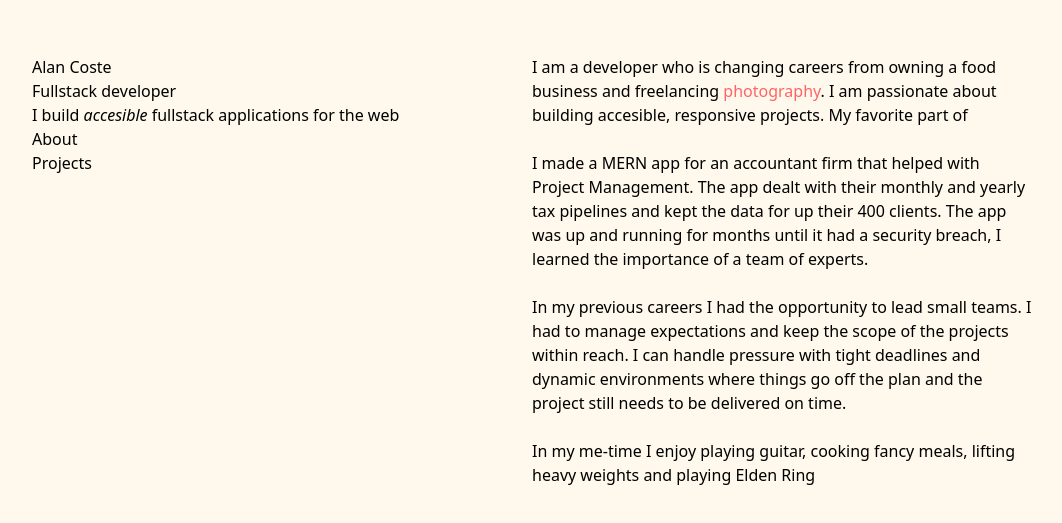
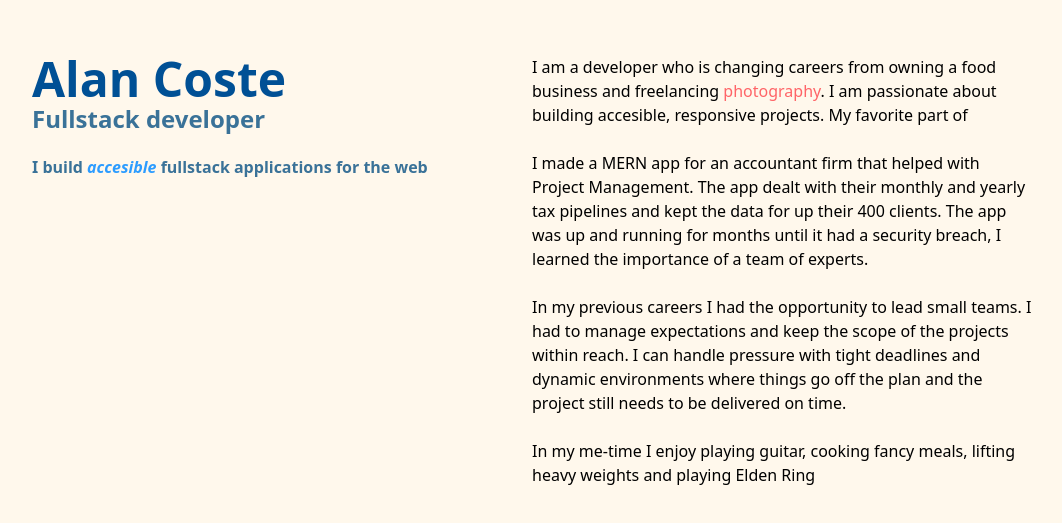
Before and after one commit to costealan/portfolio-2025, a Next.js app: page / in a window 1280 px wide. Shown: the part 105-628 px from the top of the page, without its empty margins (148-1210 px from the left). Built offline with nearby package versions, Linux system fonts and the light colour scheme.

Commit message:
feat: add styles to the Header and positioned it for desktop version

```diff
--- a/src/app/components/Header.tsx
+++ b/src/app/components/Header.tsx
@@ -2,18 +2,13 @@ import React from "react";
 
 export default function Header() {
   return (
-    <header className="flex-1">
-      <div>
-        <h1>Alan Coste</h1>
-        <h3>Fullstack developer</h3>
-        <p>
-          I build <em>accesible</em> fullstack applications for the web
-        </p>
-      </div>
-      <nav>
-        <p>About</p>
-        <p>Projects</p>
-      </nav>
+    <header className="flex-1 font-bold">
+      <h1 className="text-5xl text-dark-blue">Alan Coste</h1>
+      <h3 className="text-2xl text-base-blue">Fullstack developer</h3>
+      <p className="pt-5 text-base-blue">
+        I build <em className="text-highlight-blue">accesible</em> fullstack
+        applications for the web
+      </p>
     </header>
   );
 }
--- a/src/app/food-content/page.tsx
+++ b/src/app/food-content/page.tsx
@@ -1,17 +1,51 @@
 import Image from "next/image";
+import Link from "next/link";
 
 export default function Page() {
   return (
-    <section>
+    <main>
+      <Link href={"/"}>Home</Link>
       <div className="flex justify-center">
         <h1>Cooking and photography porftolio</h1>
       </div>
+      <section className="flex flex-wrap gap-10 justify-center">
         <Image
-        src="https://res.cloudinary.com/di6vnxokz/image/upload/v1717617435/portafolio-2024/fotografia%20de%20comieda/cdytmpdhwrttsm1d7xdr.jpg"
+          src="https://res.cloudinary.com/di6vnxokz/image/upload/q_auto/portafolio-2024/fotografia%20de%20comieda/cdytmpdhwrttsm1d7xdr.jpg"
           alt="Chocolate cake"
           width={500}
           height={300}
         />
+        <Image
+          src="https://res.cloudinary.com/di6vnxokz/image/upload/q_auto/portafolio-2024/fotografia%20de%20comieda/cdytmpdhwrttsm1d7xdr.jpg"
+          alt="Chocolate cake"
+          width={500}
+          height={300}
+        />
+        <Image
+          src="https://res.cloudinary.com/di6vnxokz/image/upload/q_auto/portafolio-2024/fotografia%20de%20comieda/cdytmpdhwrttsm1d7xdr.jpg"
+          alt="Chocolate cake"
+          width={500}
+          height={300}
+        />
+        <Image
+          src="https://res.cloudinary.com/di6vnxokz/image/upload/portafolio-2024/fotografia%20de%20comieda/lykwe7eyxuufasivi23q.jpg"
+          alt="Burger, fries and craft beer"
+          width={500}
+          height={300}
+        />
+        <Image
+          src="https://res.cloudinary.com/di6vnxokz/image/upload/portafolio-2024/fotografia%20de%20comieda/zx8x7qc5egbmoq5r4wyv.jpg"
+          alt="Smoked Short ribs"
+          width={500}
+          height={300}
+        />
+        <Image
+          src="https://res.cloudinary.com/di6vnxokz/image/upload/v1717778460/portafolio-2024/fotografia%20de%20comieda/syjtkkniji9liyeftyws.jpg"
+          alt="Saque Mate"
+          width={500}
+          height={300}
+        />
       </section>
+    </main>
   );
 }
```
Lines whose indentation alone changed are shown as unchanged.
